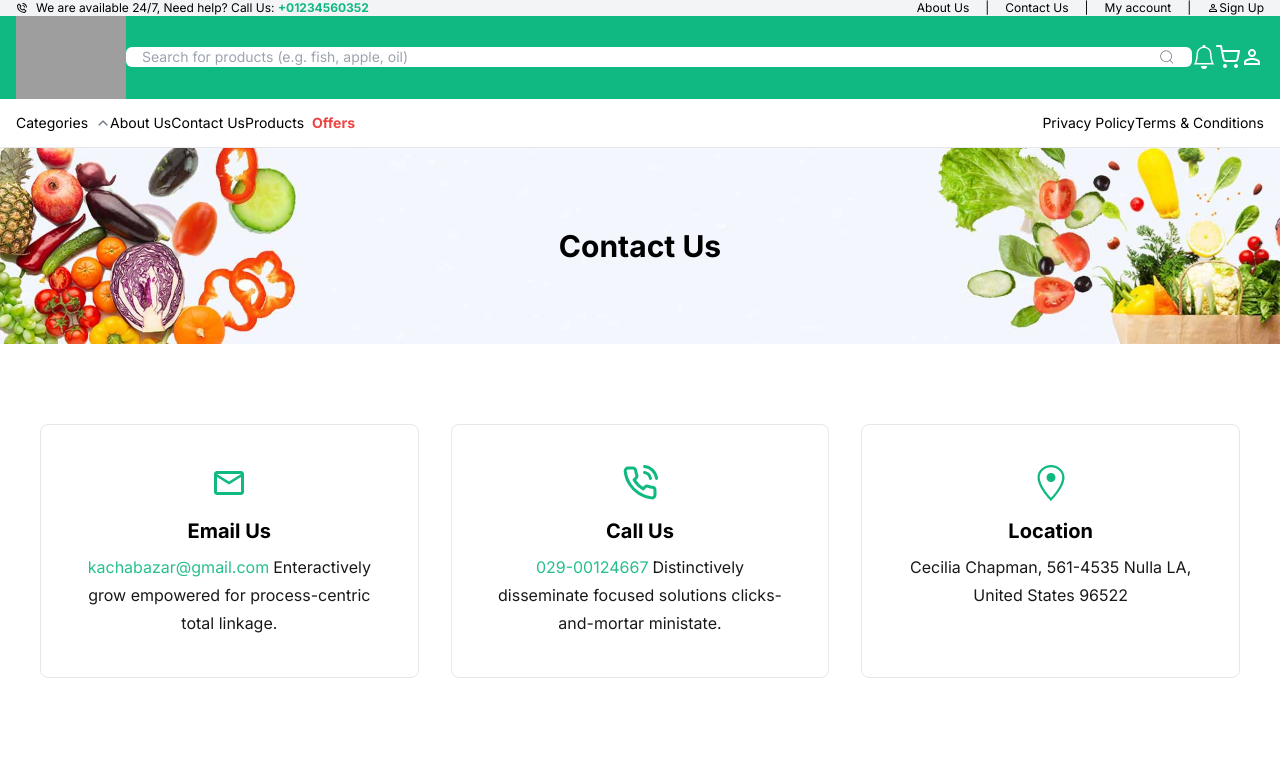
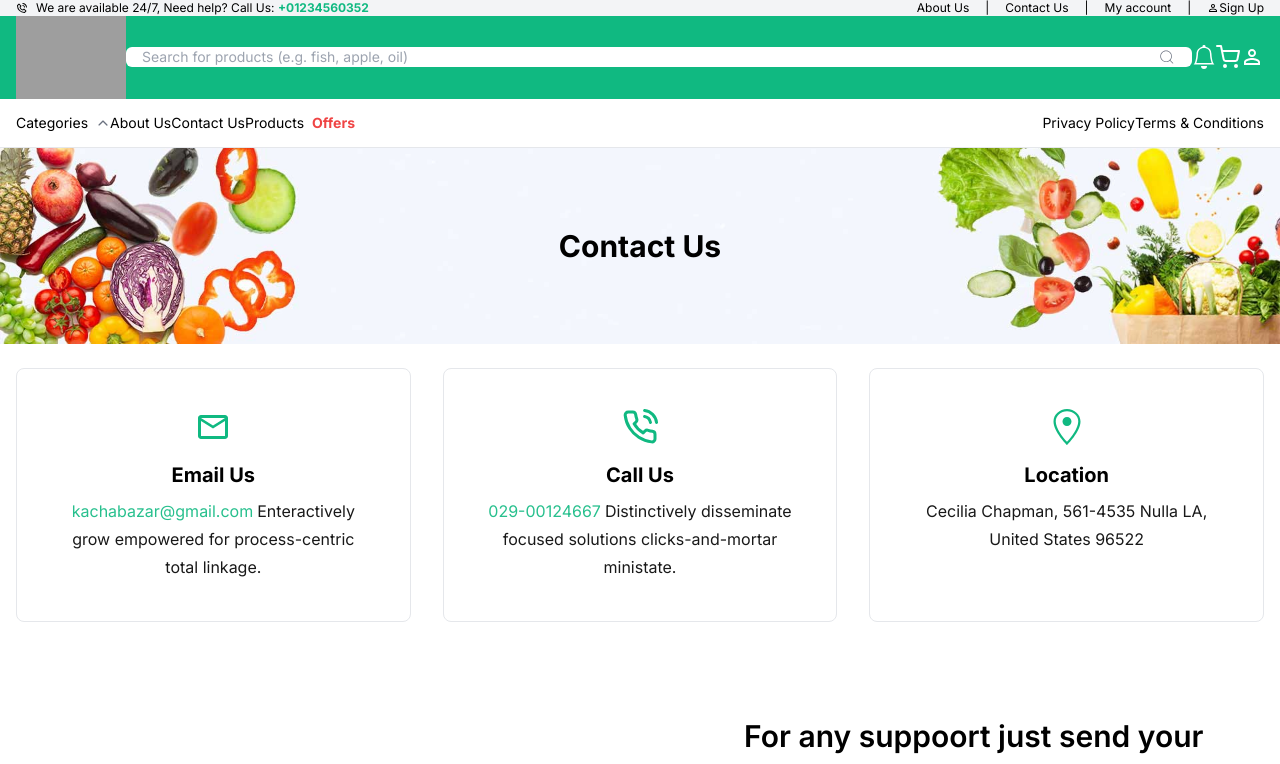
Before and after one commit to arafatyamin/kacha-bazar, a Next.js app: page /contact-us in a window 1280 px wide. Shown: the top 764 px of the page. Built offline with nearby package versions, Linux system fonts and the light colour scheme; grey boxes are pictures that could not be loaded.

Commit message:
added container in contact us page and next head

```diff
--- a/pages/contact-us/index.js
+++ b/pages/contact-us/index.js
@@ -1,10 +1,17 @@
 import CustomerLayout from "@/Layouts/CustomerLayout";
+import Head from "next/head";
 import { FiPhoneCall } from "react-icons/fi";
 import { GoLocation } from "react-icons/go";
 import { MdOutlineEmail } from "react-icons/md";
 
 const ContactUsPage = () => {
   return (
+    <>
+      <Head>
+        <meta name="viewport" content="width=device-width, initial-scale=1.0" />
+        <title>Contact Us</title>
+      </Head>
+      <main>
         <div className="bg-gray-50">
           <div className="flex justify-center bg-[url('/images/page-header/page-header-bg.jpg')] bg-cover bg-no-repeat bg-bottom">
             <div className="container mx-auto px-3">
@@ -14,8 +21,8 @@ const ContactUsPage = () => {
             </div>
           </div>
 
-      <div className="bg-white">
-        <div className="max-w-screen-2xl mx-auto lg:py-20 py-10 px-4 sm:px-10">
+          <div className="bg-white pt-6">
+            <div className="container">
               <div class="grid md:grid-cols-2 gap-6 lg:grid-cols-3 xl:gap-8 font-primary">
                 <div className="border p-10 rounded-lg text-center">
                   <span className="flex justify-center text-4xl text-emerald-500 mb-4">
@@ -26,7 +33,8 @@ const ContactUsPage = () => {
                     <a className="text-emerald-500 mr-1" href="">
                       kachabazar@gmail.com
                     </a>
-                Enteractively grow empowered for process-centric total linkage.
+                    Enteractively grow empowered for process-centric total
+                    linkage.
                   </p>
                 </div>
                 <div className="border p-10 rounded-lg text-center">
@@ -38,8 +46,8 @@ const ContactUsPage = () => {
                     <a className="text-emerald-500 mr-1" href="">
                       029-00124667
                     </a>
-                Distinctively disseminate focused solutions clicks-and-mortar
-                ministate.
+                    Distinctively disseminate focused solutions
+                    clicks-and-mortar ministate.
                   </p>
                 </div>
                 <div className="border p-10 rounded-lg text-center">
@@ -67,9 +75,9 @@ const ContactUsPage = () => {
                         For any suppoort just send your query
                       </h3>
                       <p className="flex flex-col space-y-5">
-                    Collaboratively promote client-focused convergence vis-a-vis
-                    customer directed alignments via plagiarize strategic users
-                    and standardized infrastructures.
+                        Collaboratively promote client-focused convergence
+                        vis-a-vis customer directed alignments via plagiarize
+                        strategic users and standardized infrastructures.
                       </p>
                     </div>
                     <div className="flex flex-col space-y-5">
@@ -137,6 +145,8 @@ const ContactUsPage = () => {
             </div>
           </div>
         </div>
+      </main>
+    </>
   );
 };
 
```
Lines whose indentation alone changed are shown as unchanged.
